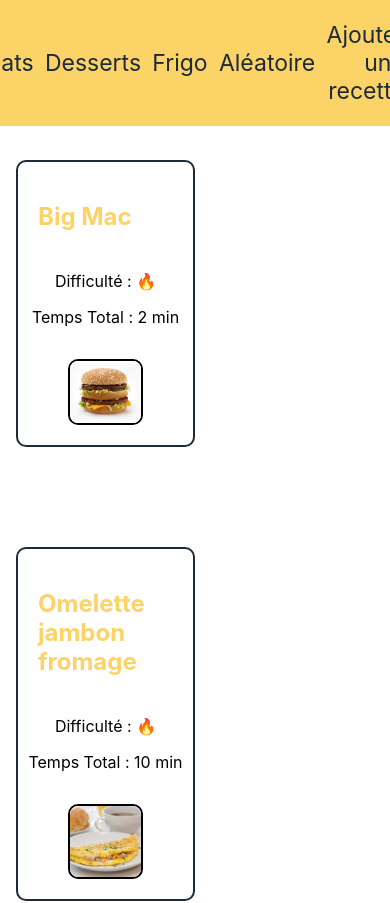
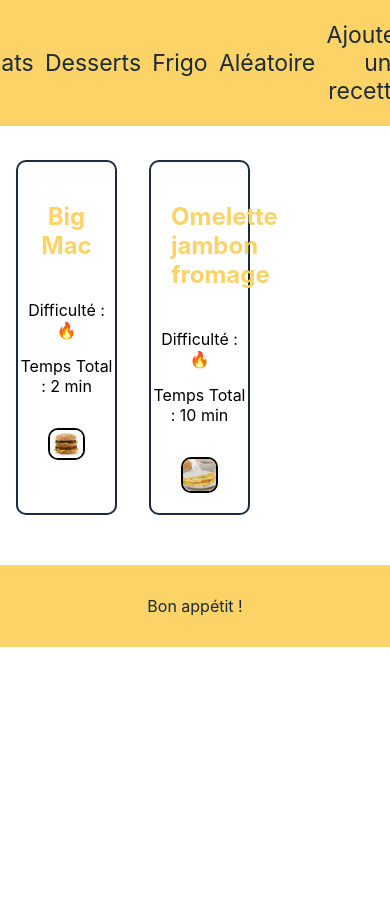
Before and after one commit to tfeutren/cookingRecipeWebsite, a React (Create React App) app in the folder cooking-recipe/: page /plats in a window 390 px wide. Shown: the top 903 px of the page. After the commit the page ends 844 px from the top, so only its background shows below. Built offline with nearby package versions, Linux system fonts and the light colour scheme.

Commit message:
modif css

```diff
--- a/cooking-recipe/src/App.css
+++ b/cooking-recipe/src/App.css
@@ -5,37 +5,37 @@
 
 }
 
-.App-logo {
-  height: 40vmin;
-  pointer-events: none;
+h1 {
+  text-align: center;
+  text-decoration: underline;
 }
 
-@media (prefers-reduced-motion: no-preference) {
-  .App-logo {
-    animation: App-logo-spin infinite 20s linear;
+h2 {
+  padding: 20px;
+  text-align: left;
+  color: rgb(251, 211, 102);
+}
+
+th, td {
+  padding: 10px;
+  text-align: left;
+  border-bottom: 1px solid #ddd;
+}
+
+th {
+  background-color: #f2f2f2;
+  font-weight: bold;
+}
+
+.picture {
+  margin: 16px;
+  border: solid 2px black;
+  border-radius: 10px;
+  width: calc(65% - 16px);
+}
+
+@media (max-width: 500px) {
+  .picture {
+    width: calc(50% - 16px);
   }
 }
-
-.App-header {
-  background-color: #282c34;
-  min-height: 100vh;
-  display: flex;
-  flex-direction: column;
-  align-items: center;
-  justify-content: center;
-  font-size: calc(10px + 2vmin);
-  color: white;
-}
-
-.App-link {
-  color: #61dafb;
-}
-
-@keyframes App-logo-spin {
-  from {
-    transform: rotate(0deg);
-  }
-  to {
-    transform: rotate(360deg);
-  }
-}
--- a/cooking-recipe/src/components/RecipeGalery.js
+++ b/cooking-recipe/src/components/RecipeGalery.js
@@ -17,7 +17,7 @@
               <h2>{name}</h2>
               <p>Difficulté : {renderDifficulty(difficulty)}</p>
               <p>Temps Total : {preparationTime + cookTime} min</p>
-              <img src={picture} className="render" alt={name} />
+              <img src={picture} className="picture" alt={name} />
             </div>
           </Link>
         ))}
--- a/cooking-recipe/src/pages/RecipePage.js
+++ b/cooking-recipe/src/pages/RecipePage.js
@@ -22,7 +22,7 @@
   return (
     <div className='recipePage'>
       <h1>{name}</h1>
-      <img src={recipe.picture} className="render" alt={name} />
+      <img src={recipe.picture} className="picture" alt={name} />
       <div className='textRecipe'>
         <h2>Informations :</h2>
 
--- a/cooking-recipe/src/styles/LeSaviezVous.css
+++ b/cooking-recipe/src/styles/LeSaviezVous.css
@@ -1,4 +1,5 @@
 .LeSaviezVous {
     text-align: center;
-    margin-left: 250px;
+    margin-left: 20px;
+    margin-right: 20px;
 }
--- a/cooking-recipe/src/styles/RecipeGalery.css
+++ b/cooking-recipe/src/styles/RecipeGalery.css
@@ -1,17 +1,3 @@
-/* CSS pour le composant Recette */
-
-h2 {
-  color: rgb(251, 211, 102);
-}
-
-.render {
-  margin: 16px;
-  border: solid 2px black;
-  border-radius: 10px;
-  width: calc(65% - 16px);
-
-}
-
 ul {
   display: flex;
   flex-wrap: wrap;
@@ -30,9 +16,3 @@
   text-decoration: none;
   color: black;
 }
-
-@media (max-width: 500px) {
-  .recipe-item {
-    width: calc(50% - 16px);
-  }
-}
--- a/cooking-recipe/src/styles/RecipeItem.css
+++ /dev/null
@@ -1,38 +0,0 @@
-/* CSS pour le composant Recette */
-
-h2 {
-  color: rgb(251, 211, 102);
-}
-
-.render {
-  margin: 16px;
-  border: solid 2px black;
-  border-radius: 10px;
-  width: calc(65% - 16px);
-
-}
-
-ul {
-  display: flex;
-  flex-wrap: wrap;
-  justify-content: flex-start;
-  list-style-type: none;
-  padding: 0;
-  margin: 0;
-}
-
-.recipe-item {
-  margin: 50px 16px 50px 16px ;
-  border: solid 2px rgb(28, 42, 57);
-  border-radius: 10px;
-  width: calc(30% - 16px);
-  box-sizing: border-box;
-  text-decoration: none;
-  color: black;
-}
-
-@media (max-width: 500px) {
-  .recipe-item {
-    width: calc(50% - 16px);
-  }
-}
--- a/cooking-recipe/src/styles/RecipePage.css
+++ b/cooking-recipe/src/styles/RecipePage.css
@@ -4,30 +4,6 @@
 
 .textRecipe {
     text-align: left;
-}
-
-h1 {
-    text-align: center;
-    text-decoration: underline;
-}
-
-h2 {
-  padding: 20px;
-  text-align: left;
-}
-
-.render {
-    margin: 16px;
-    border: solid 2px black;
-    border-radius: 10px;
-    width: calc(50% - 16px);
-
-}
-
-.error {
-    color: red;
-    margin: 350px;
-    text-decoration: none;
 }
 
 /* For Ingredient table */
@@ -43,17 +19,6 @@
     font-size: 14px;
   }
 
-  th, td {
-    padding: 10px;
-    text-align: left;
-    border-bottom: 1px solid #ddd;
-  }
-
-  th {
-    background-color: #f2f2f2;
-    font-weight: bold;
-  }
-
   tr:hover {
     background-color: #f5f5f5;
   }
@@ -62,14 +27,16 @@
     background-color: #f9f9f9;
   }
 
-  .recipe-button-container {
+
+/* For Button */
+.recipe-button-container {
     display: flex;
     justify-content: space-between;
     margin-top: 17px;
   }
 
   .recipe-button {
-    width: 4%;
+    width: 10%;
     padding: 10px;
     margin: 4px;
     border: none;
@@ -78,6 +45,7 @@
     color: #fff;
     font-weight: bold;
     cursor: pointer;
+    text-align: center;
   }
 
   .recipe-button:hover {
```
